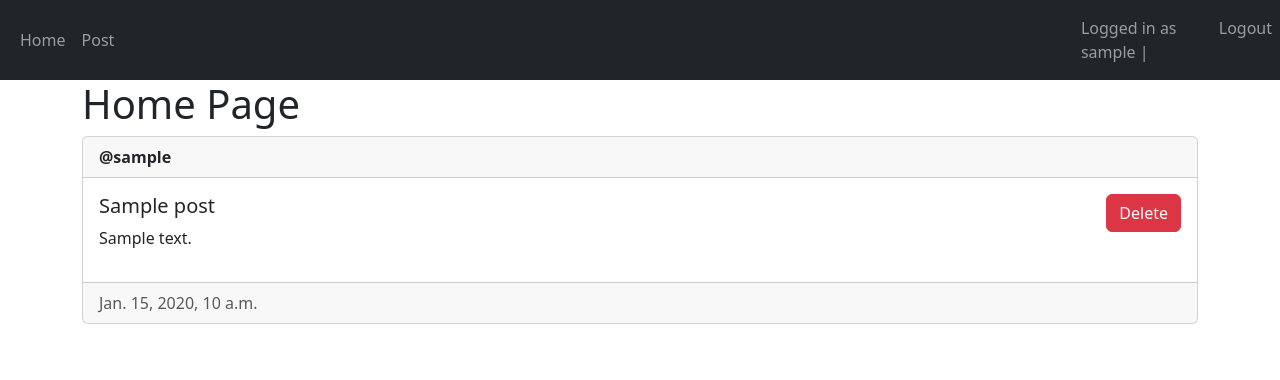
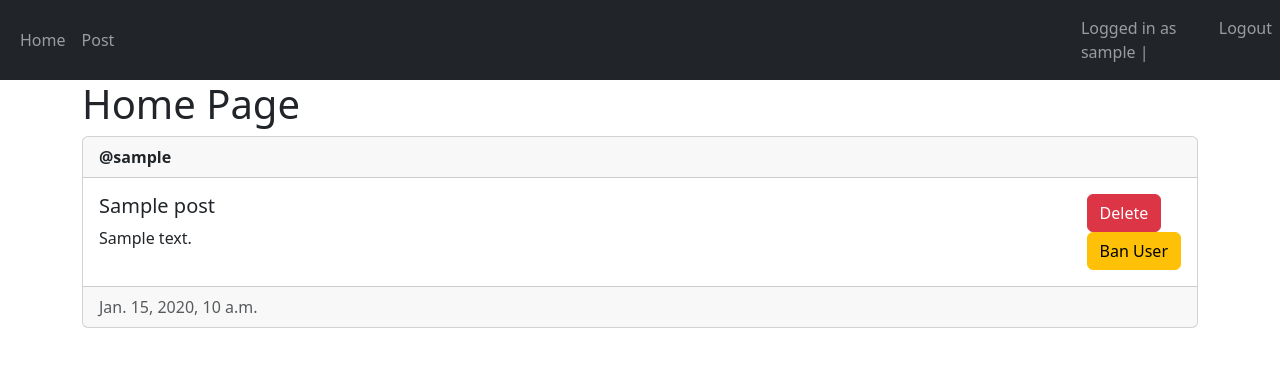
Before and after one commit to weekend79/auth_user_management, a Django app: page / in a window 1280 px wide. Shown: the top 380 px of the page. Run offline with Django 3.2, Linux system fonts and the light colour scheme; a user stored in the database is signed in; tables that the repository leaves empty hold one stand-in row (values such as "Sample post").

Commit message:
Added ban user button with settings

```diff
--- a/main/templates/main/home.html
+++ b/main/templates/main/home.html
@@ -12,12 +12,20 @@
             <p>{{post.description}}</p>
         </div>
         <div>
-            {% if user == post.author %}
+            {% if user == post.author or perms.main.delete_post %}
                 <form method="POST">
                     {% csrf_token %}
                     <button type="submit" class="btn btn-danger" name="post-id" value="{{post.id}}">Delete</button>
 
                 </form>
+            {% endif %}
+            {% if user.is_staff %}
+            <form method="POST">
+                {% csrf_token %}
+                <button type="submit" class="btn btn-warning" name="post-id" value="{{post.author.id}}">Ban User</button>
+
+            </form>
+
             {% endif %}
         </div>
     </div>
```
